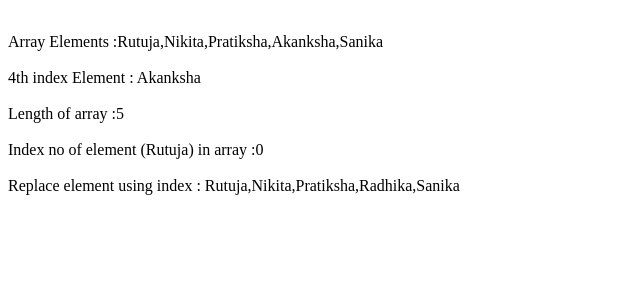
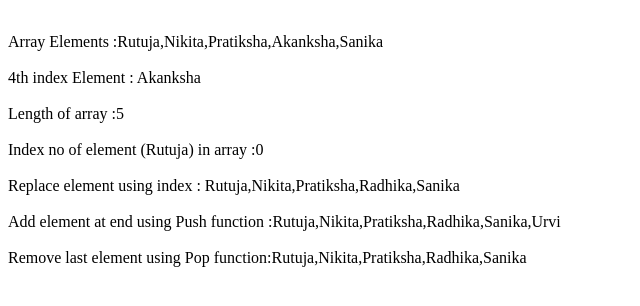
Before and after one commit to rutuja091/ICP-7-Assignment-32, a plain HTML site: page index.html in a window 1280 px wide. Shown: the part 44-350 px from the top of the page, without its empty margins (0-640 px from the left). Drawn offline with Linux system fonts and the light colour scheme.

Commit message:
push or pop operation

```diff
--- a/index.html
+++ b/index.html
@@ -40,6 +40,14 @@
         document.write(names);
 
 
+        document.write("<br><br>Add element at end using Push function :" );
+        names.push("Urvi");
+        document.write(names);
+
+
+        document.write("<br><br>Remove last element using Pop function:");
+        names.pop();
+        document.write(names);
 
     </script>
 </body>
```
